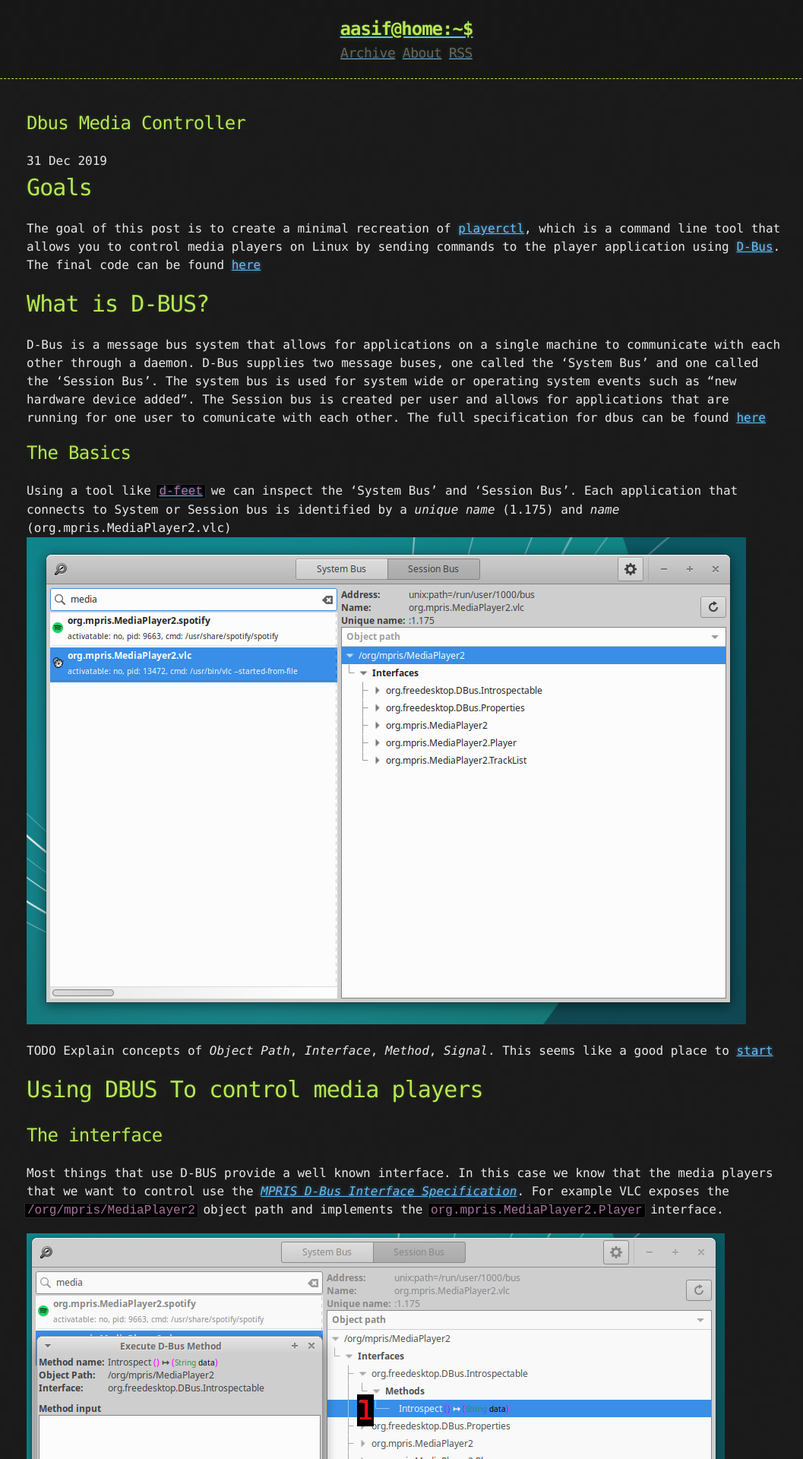
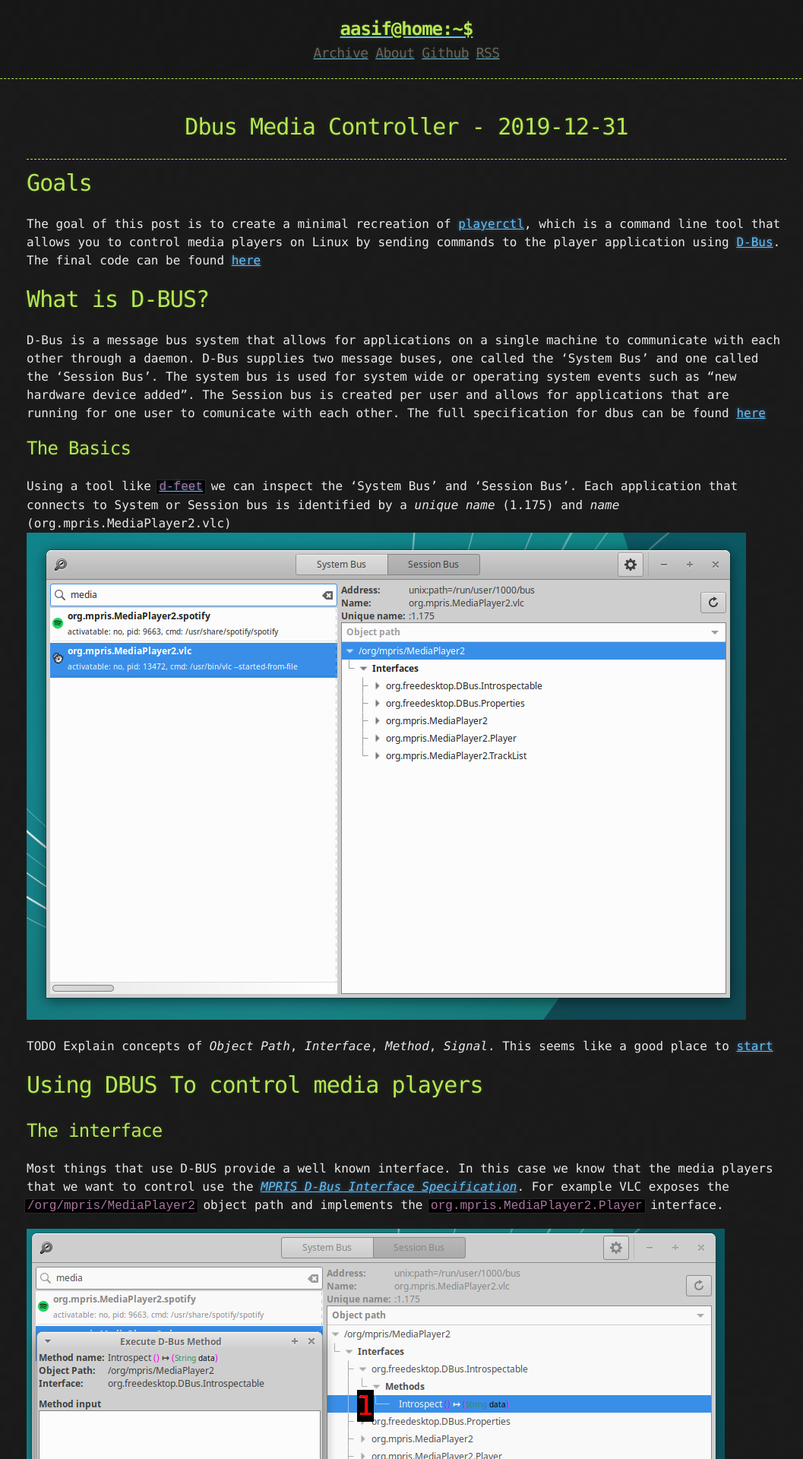
Before and after one commit to versi786/versi786.github.io, a Jekyll site: the page built from _posts/2019-12-31-dbus-media-controller.md, in a window 1280 px wide. Shown: the top 1920 px of the page at 76% size, without its empty margins (105-1162 px from the left). Built offline with Jekyll 4.4.1, drawn with Linux system fonts in a browser that asks for light colours.

Commit message:
style changes

```diff
--- a/_includes/links.html
+++ b/_includes/links.html
@@ -1,3 +1,4 @@
 <a href="{{ "/archive" | prepend: site.baseurl | replace: '//', '/' }}"><h2 class="header-link">Archive</h2></a>
 <a href="{{ "/about" | prepend: site.baseurl | replace: '//', '/' }}"><h2 class="header-link">About</h2></a>
+<a href="http://www.github.com/versi786"><h2 class="header-link">Github</h2></a>
 <a href="{{ "/atom.xml" | prepend: site.baseurl | replace: '//', '/' }}"><h2 class="header-link">RSS</h2></a>
--- a/_layouts/post.html
+++ b/_layouts/post.html
@@ -3,7 +3,9 @@ layout: default
 ---
 
 <article>
-  <h2>{{ page.title }}</h2>
-  <time datetime="{{ page.date | date_to_xmlschema }}" class="by-line">{{ page.date | date_to_string }}</time>
+  <div style="text-align: center">
+  <h1>{{ page.title }}</a> - <time datetime="{{ page.date | date_to_xmlschema }}" class="by-line">{{ page.date | date: "%Y-%m-%d" }}</time></h1>
+  </div>
+  <hr>
   {{ content }}
 </article>
--- a/_sass/base.scss
+++ b/_sass/base.scss
@@ -140,8 +140,7 @@ dt {
   font-weight: bold;
 }
 
-ul li {
-  list-style-image:url('../assets/bullet.png');
+ul li { // list-style-image:url('../assets/bullet.png');
 }
 
 blockquote {
--- a/index.html
+++ b/index.html
@@ -5,8 +5,8 @@ layout: default
 <ul>
     {% for post in paginator.posts %}
       <li>
-          <h2><a href="{{ post.url | prepend: site.baseurl | replace: '//', '/' }}">{{ post.title }}</a></h2>
-          <time datetime="{{ post.date | date_to_xmlschema }}">{{ post.date | date_to_string }}</time>
-      </li>
+          <h2><a href="{{ post.url | prepend: site.baseurl | replace: '//', '/' }}">{{ post.title }}</a> -  <time datetime="{{ post.date | date_to_xmlschema }}">{{ post.date | date: "%Y-%m-%d" }}</time>
+</h2>
+                </li>
     {% endfor %}
 </ul>
```
Also changed, not shown: _posts/2019-12-14-first.md (+4 -0 lines).
